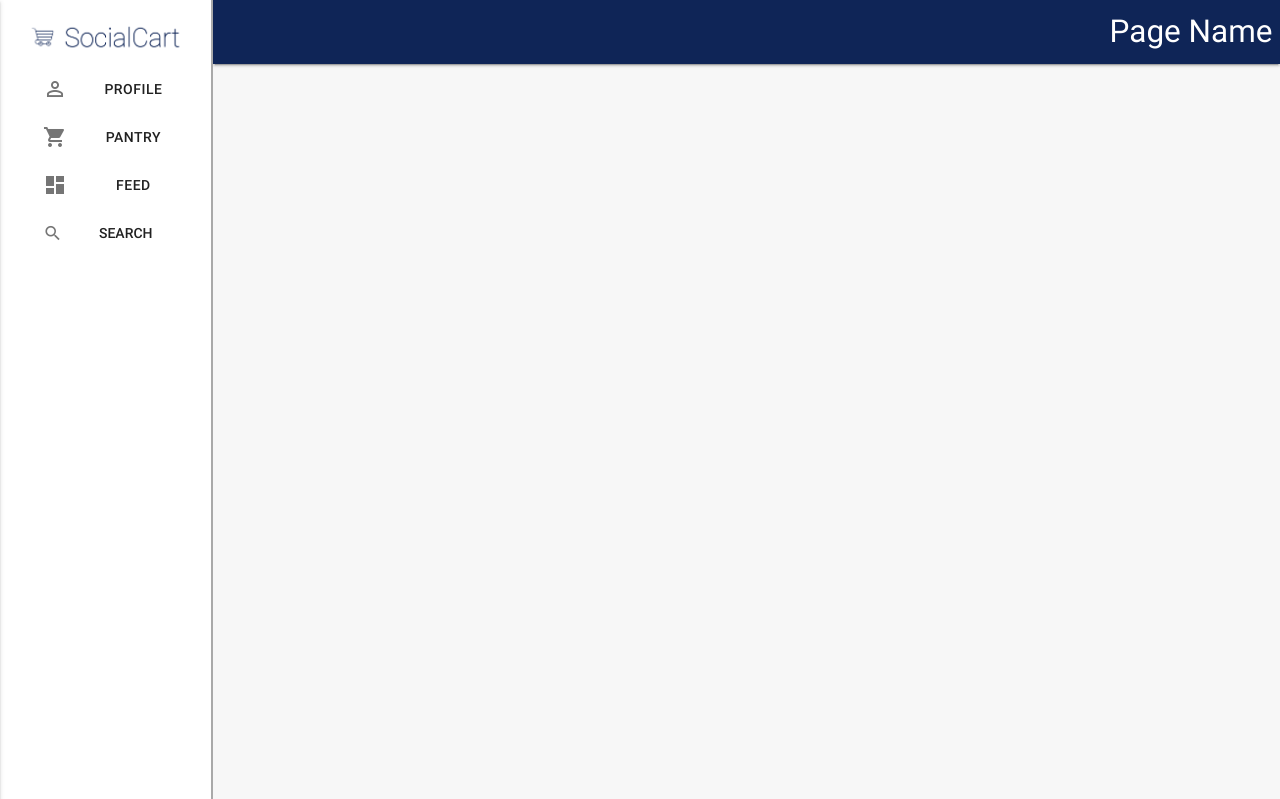
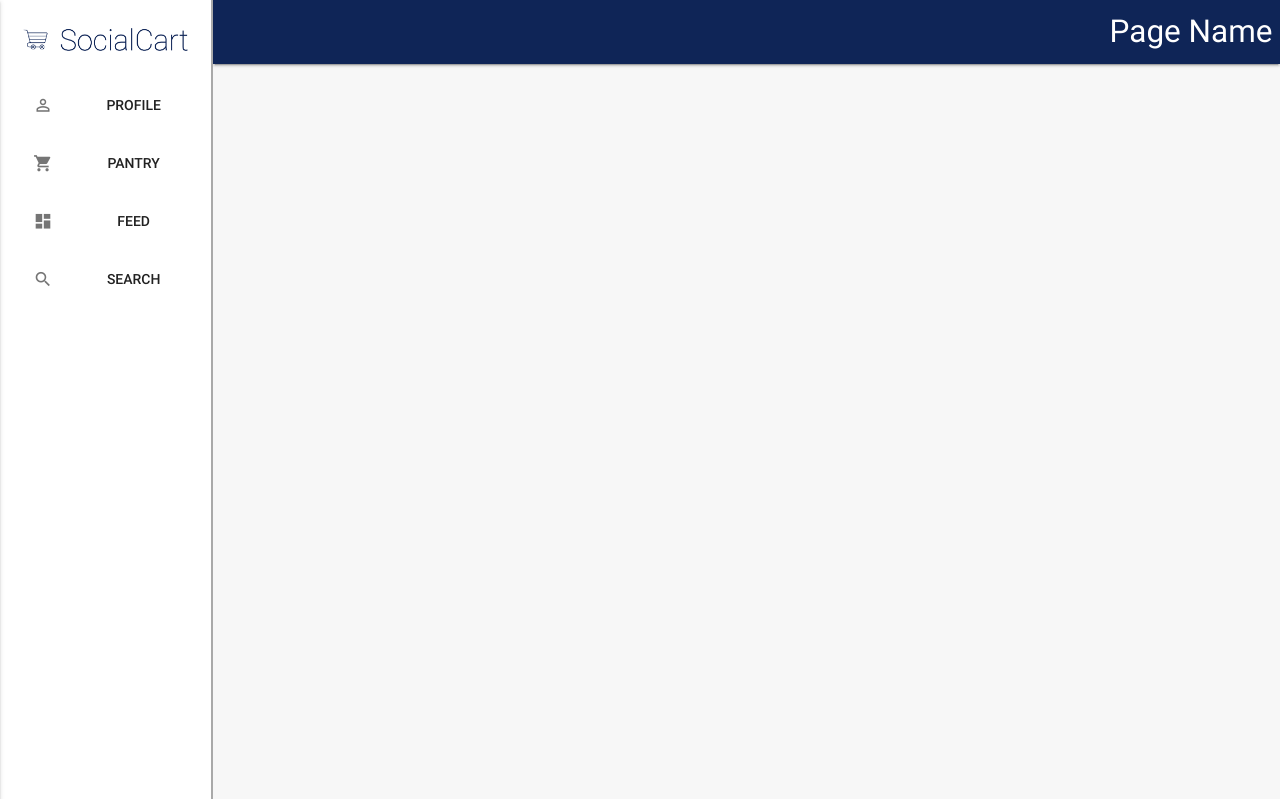
Before and after one commit to joewesemann/socialcart, a PHP site: page /app/views/index/index.phtml in a window 1280 px wide. Shown: the top 799 px of the page. Run offline with PHP 8.4, Linux system fonts and the light colour scheme; some libraries are stand-ins or nearby versions.

Commit message:
more-nav-changes

```diff
--- a/app/views/index/index.phtml
+++ b/app/views/index/index.phtml
@@ -11,19 +11,19 @@
         <ul>
           <li><img class="corner-logo" src="img/socialcart-lockup.png"></li>
           <li>
-            <a class="waves-effect waves-teal btn-flat btn-large" href="/profile">
+            <a class="waves-effect waves-teal btn-flat" href="/profile">
               <i class="material-icons">perm_identity</i>
               profile
             </a>
           </li>
           <li>
-            <a class="waves-effect waves-teal btn-flat btn-large" href="/pantry">
+            <a class="waves-effect waves-teal btn-flat" href="/pantry">
               <i class="material-icons">shopping_cart</i>
               pantry
             </a>
           </li>
           <li>
-            <a class="waves-effect waves-teal btn-flat btn-large" href="/feed">
+            <a class="waves-effect waves-teal btn-flat" href="/feed">
               <i class="material-icons">dashboard</i>
               feed
             </a>
--- a/public/css/styles.css
+++ b/public/css/styles.css
@@ -43,6 +43,7 @@ justify-content: center;
     background-color: #0F2557;
 }
 .sign-page .title{text-align:right; float: right;}
+
 .sign-window{background-color:#fff; border-radius:5px;}
 
 .logo {
@@ -51,6 +52,7 @@ justify-content: center;
     width: 5.5rem !important;
 }
 .row{width:100%;}
+
 .container > .row:last-child {
     margin-bottom: 45px;
 }
@@ -59,7 +61,8 @@ justify-content: center;
     margin-top: 30px;
     margin-right: 0px;
     margin: 30px 0px 10px 0px;
-    }
+}
+
 .header-img img{ width:100%; }
 
 .page-content .half-nav{padding-right:0px !important}
@@ -79,10 +82,11 @@ justify-content: center;
     width: 100px;
 }
 
-.sidebar-fixed{
+.sidebar-fixed {
     height: 100%;
     background-color: #fff;
     border-right: 2px solid #a9a9a9;
+    padding: 0px !important;
 }
 
 .sidebar-fixed i{
@@ -94,7 +98,6 @@ justify-content: center;
     color: rgba(0,0,0,0.54);\
 }
 
-
 .sidebar-fixed a {
     color: rgba(0,0,0,0.87);
     display: block;
@@ -102,9 +105,13 @@ justify-content: center;
     font-weight: 500;
     height: 48px;
     line-height: 48px;
-    padding: 0 32px;
+    padding: 0 16px;
+    margin: 10px 15px;
 }
 
+.sidebar-fixed .btn-flat{
+    text-align:center;
+}
 
 img.corner-logo {
     width: 100%;
```
